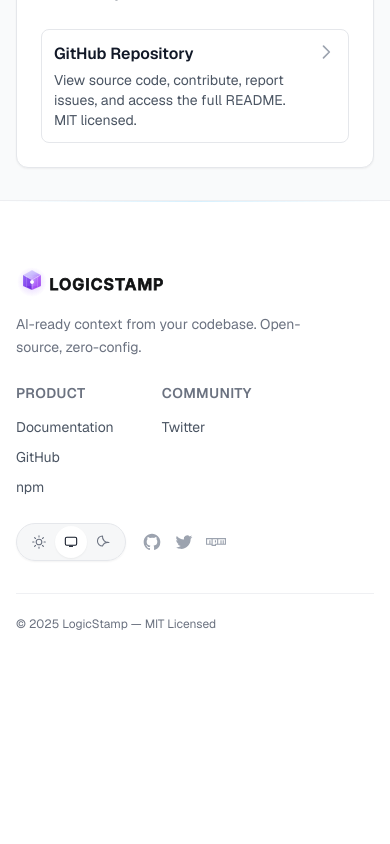
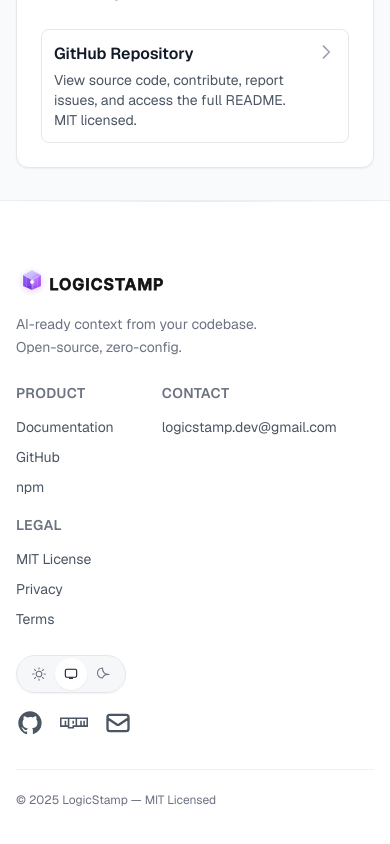
Before and after one commit to LogicStamp/logicstamp.dev, a Next.js app: page /docs in a window 390 px wide. Shown: the part 1272-2116 px from the top of the page. Before the commit the page ends 1970 px from the top, so only its background shows below. Built offline with nearby package versions, Linux system fonts and the light colour scheme; no server answers.

Commit message:
Refactor Footer and Header components to enhance layout and user experience. Update navigation structure in Footer to include contact and legal sections, and improve styling for better responsiveness. Adjust mobile menu in Header for improved accessibility and visual consistency.

```diff
--- a/src/components/Footer.tsx
+++ b/src/components/Footer.tsx
@@ -9,8 +9,13 @@ const navigation = {
     { name: 'GitHub', href: 'https://github.com/LogicStamp/logicstamp-context', external: true },
     { name: 'npm', href: 'https://www.npmjs.com/package/logicstamp-context', external: true },
   ],
-  community: [
-    { name: 'Twitter', href: 'https://twitter.com/logicstamp', external: true },
+  contact: [
+    { name: 'logicstamp.dev@gmail.com', href: 'mailto:logicstamp.dev@gmail.com', external: true },
+  ],
+  legal: [
+    { name: 'MIT License', href: '#', external: false },
+    { name: 'Privacy', href: '#', external: false },
+    { name: 'Terms', href: '#', external: false },
   ],
 }
 
@@ -20,7 +25,7 @@ export default function Footer() {
       {/* Faint gradient accent line */}
       <div className="h-px w-full bg-gradient-to-r from-transparent via-primary-200/60 dark:via-secondary-700/60 to-transparent" />
 
-      <div className="mx-auto max-w-6xl px-4 sm:px-6 lg:px-8 py-16">
+      <div className="mx-auto max-w-[1320px] px-4 sm:px-6 lg:px-8 py-16">
         <AnimatedSection direction="up" delay={0}>
           <div className="flex flex-col gap-8 md:gap-6">
             {/* Top row: logo + nav + controls */}
@@ -35,11 +40,11 @@ export default function Footer() {
                   <LogicStampWordmark height={20} className="block sm:hidden" />
                 </a>
                 <p className="mt-2 max-w-xs text-sm leading-relaxed text-gray-500 dark:text-gray-400">
-                  AI-ready context from your codebase. Open-source, zero-config.
+                  AI-ready context from your codebase. <br /> Open-source, zero-config.
                 </p>
               </div>
 
-              {/* Product / Community columns */}
+              {/* Product / Contact / Legal columns */}
               <div className="flex flex-wrap gap-y-4 gap-x-12 lg:gap-x-20 text-sm md:justify-center">
                 <div>
                   <h3 className="text-sm font-semibold uppercase tracking-wide text-gray-500 dark:text-gray-400">
@@ -63,10 +68,30 @@ export default function Footer() {
 
                 <div>
                   <h3 className="text-sm font-semibold uppercase tracking-wide text-gray-500 dark:text-gray-400">
-                    Community
+                    Contact
                   </h3>
                   <ul role="list" className="mt-3 space-y-1.5">
-                    {navigation.community.map((item) => (
+                    {navigation.contact.map((item) => (
+                      <li key={item.name}>
+                        <a
+                          href={item.href}
+                          target={item.external ? '_blank' : undefined}
+                          rel={item.external ? 'noopener noreferrer' : undefined}
+                          className="text-sm leading-6 text-gray-600 dark:text-gray-400 hover:text-gray-900 dark:hover:text-white transition-colors"
+                        >
+                          {item.name}
+                        </a>
+                      </li>
+                    ))}
+                  </ul>
+                </div>
+
+                <div>
+                  <h3 className="text-sm font-semibold uppercase tracking-wide text-gray-500 dark:text-gray-400">
+                    Legal
+                  </h3>
+                  <ul role="list" className="mt-3 space-y-1.5">
+                    {navigation.legal.map((item) => (
                       <li key={item.name}>
                         <a
                           href={item.href}
@@ -83,17 +108,17 @@ export default function Footer() {
               </div>
 
               {/* Theme toggle + icons */}
-              <div className="flex items-center justify-start gap-4 md:justify-end">
+              <div className="flex flex-col items-start gap-4 md:items-end">
                 <ThemeToggle compact />
-                <div className="flex items-center gap-3">
+                <div className="flex items-center gap-4">
                   <a
                     href="https://github.com/LogicStamp/logicstamp-context"
                     target="_blank"
                     rel="noopener noreferrer"
-                    className="text-gray-400 hover:text-gray-600 dark:hover:text-gray-300 transition-colors duration-200 hover-lift"
+                    className="text-gray-600 dark:text-gray-400 hover:text-gray-900 dark:hover:text-white transition-colors duration-200"
                   >
                     <span className="sr-only">GitHub</span>
-                    <svg className="h-5 w-5" fill="currentColor" viewBox="0 0 24 24" aria-hidden="true">
+                    <svg className="h-7 w-7" fill="currentColor" viewBox="0 0 24 24" aria-hidden="true">
                       <path
                         fillRule="evenodd"
                         d="M12 2C6.477 2 2 6.484 2 12.017c0 4.425 2.865 8.18 6.839 9.504.5.092.682-.217.682-.483 0-.237-.008-.868-.013-1.703-2.782.605-3.369-1.343-3.369-1.343-.454-1.158-1.11-1.466-1.11-1.466-.908-.62.069-.608.069-.608 1.003.07 1.531 1.032 1.531 1.032.892 1.53 2.341 1.088 2.91.832.092-.647.35-1.088.636-1.338-2.22-.253-4.555-1.113-4.555-4.951 0-1.093.39-1.988 1.029-2.688-.103-.253-.446-1.272.098-2.65 0 0 .84-.27 2.75 1.026A9.564 9.564 0 0112 6.844c.85.004 1.705.115 2.504.337 1.909-1.296 2.747-1.027 2.747-1.027.546 1.379.202 2.398.1 2.651.64.7 1.028 1.595 1.028 2.688 0 3.848-2.339 4.695-4.566 4.943.359.309.678.92.678 1.855 0 1.338-.012 2.419-.012 2.747 0 .268.18.58.688.482A10.019 10.019 0 0022 12.017C22 6.484 17.522 2 12 2z"
@@ -102,25 +127,25 @@ export default function Footer() {
                     </svg>
                   </a>
                   <a
-                    href="https://twitter.com/logicstamp"
+                    href="https://www.npmjs.com/package/logicstamp-context"
                     target="_blank"
                     rel="noopener noreferrer"
-                    className="text-gray-400 hover:text-gray-600 dark:hover:text-gray-300 transition-colors duration-200 hover-lift"
+                    className="text-gray-600 dark:text-gray-400 hover:text-gray-900 dark:hover:text-white transition-colors duration-200"
                   >
-                    <span className="sr-only">Twitter</span>
-                    <svg className="h-5 w-5" fill="currentColor" viewBox="0 0 24 24" aria-hidden="true">
-                      <path d="M8.29 20.251c7.547 0 11.675-6.253 11.675-11.675 0-.178 0-.355-.012-.53A8.348 8.348 0 0022 5.92a8.19 8.19 0 01-2.357.646 4.118 4.118 0 001.804-2.27 8.224 8.224 0 01-2.605.996 4.107 4.107 0 00-6.993 3.743 11.65 11.65 0 01-8.457-4.287 4.106 4.106 0 001.27 5.477A4.072 4.072 0 012.8 9.713v.052a4.105 4.105 0 003.292 4.022 4.095 4.095 0 01-1.853.07 4.108 4.108 0 003.834 2.85A8.233 8.233 0 012 18.407a11.616 11.616 0 006.29 1.84" />
+                    <span className="sr-only">npm</span>
+                    <svg className="h-7 w-7" fill="currentColor" viewBox="0 0 24 24" aria-hidden="true">
+                      <path d="M0 7.334v8h6.666v1.332H12v-1.332h12v-8H0zm6.666 6.664H5.334v-4H3.999v4H1.335V8.667h5.331v5.331zm4 0v1.336H8.001V8.667h5.334v5.332h-2.669v-.001zm12.001 0h-1.33v-4h-1.336v4h-1.335v-4h-1.33v4h-2.671V8.667h8.002v5.331zM10.665 10H12v2.667h-1.335V10z" />
                     </svg>
                   </a>
                   <a
-                    href="https://www.npmjs.com/package/logicstamp-context"
+                    href="mailto:logicstamp.dev@gmail.com"
                     target="_blank"
                     rel="noopener noreferrer"
-                    className="text-gray-400 hover:text-gray-600 dark:hover:text-gray-300 transition-colors duration-200 hover-lift"
+                    className="text-gray-600 dark:text-gray-400 hover:text-gray-900 dark:hover:text-white transition-colors duration-200"
                   >
-                    <span className="sr-only">npm</span>
-                    <svg className="h-5 w-5" fill="currentColor" viewBox="0 0 24 24" aria-hidden="true">
-                      <path d="M0 7.334v8h6.666v1.332H12v-1.332h12v-8H0zm6.666 6.664H5.334v-4H3.999v4H1.335V8.667h5.331v5.331zm4 0v1.336H8.001V8.667h5.334v5.332h-2.669v-.001zm12.001 0h-1.33v-4h-1.336v4h-1.335v-4h-1.33v4h-2.671V8.667h8.002v5.331zM10.665 10H12v2.667h-1.335V10z" />
+                    <span className="sr-only">Email</span>
+                    <svg className="h-7 w-7" fill="none" stroke="currentColor" viewBox="0 0 24 24" aria-hidden="true">
+                      <path strokeLinecap="round" strokeLinejoin="round" strokeWidth={2} d="M3 8l7.89 5.26a2 2 0 002.22 0L21 8M5 19h14a2 2 0 002-2V7a2 2 0 00-2-2H5a2 2 0 00-2 2v10a2 2 0 002 2z" />
                     </svg>
                   </a>
                 </div>
--- a/src/components/Header.tsx
+++ b/src/components/Header.tsx
@@ -74,9 +74,8 @@ export default function Header() {
 
   const navigation = [
     { name: 'How it Works', href: isHomePage ? '#how-it-works' : '/#how-it-works' },
-    { name: 'Integrations', href: isHomePage ? '#integrations' : '/#integrations' },
+    { name: 'Docs', href: '/docs/' },
     { name: 'FAQ', href: isHomePage ? '#faq' : '/#faq' },
-    { name: 'Docs', href: '/docs/' },
     { name: 'GitHub', href: 'https://github.com/logicstamp/logicstamp-context', external: true },
   ]
 
@@ -154,28 +153,62 @@ export default function Header() {
     {/* Mobile menu dropdown */}
     <div className={`lg:hidden fixed top-[3.5rem] left-4 right-4 z-50 mx-auto max-w-[1320px] pt-1 transition-all duration-300 ease-in-out mobile-menu-dropdown ${mobileMenuOpen ? 'opacity-100 translate-y-0' : 'opacity-0 -translate-y-2 pointer-events-none'}`}>
       <div className="bg-gray-50/90 dark:bg-gray-900/95 rounded-xl shadow-lg border border-gray-200/20 dark:border-white/10 backdrop-blur-md">
-        <div className="px-6 py-4">
-          <div className="space-y-0">
+        <div className="px-8 py-6">
+          <div className="space-y-2">
             {navigation.map((item, index) => (
               <Fragment key={item.name}>
                 <a
                   href={item.href}
                   target={item.external ? '_blank' : undefined}
                   rel={item.external ? 'noopener noreferrer' : undefined}
-                  className="block rounded-lg px-3 py-2 text-sm font-medium leading-6 text-gray-900 dark:text-white hover:bg-gray-50 dark:hover:bg-gray-800 transition-colors duration-200"
+                  className="block rounded-lg px-5 py-4 text-base font-medium leading-7 text-gray-900 dark:text-white hover:bg-gray-50 dark:hover:bg-gray-800 transition-colors duration-200"
                   onClick={() => setMobileMenuOpen(false)}
                 >
                   {item.name}
                 </a>
                 {index < navigation.length - 1 && (
-                  <div className="h-px bg-gray-200 dark:bg-gray-700 mx-3" />
+                  <div className="h-px bg-gray-200 dark:bg-gray-700 mx-5" />
                 )}
               </Fragment>
             ))}
           </div>
 
+          {/* Social links */}
+          <div className="mt-6 pt-6 border-t border-gray-200 dark:border-gray-700">
+            <div className="flex items-center justify-center gap-6">
+              <a
+                href="https://github.com/LogicStamp/logicstamp-context"
+                target="_blank"
+                rel="noopener noreferrer"
+                className="text-gray-600 dark:text-gray-400 hover:text-gray-900 dark:hover:text-white transition-colors duration-200"
+                onClick={() => setMobileMenuOpen(false)}
+              >
+                <span className="sr-only">GitHub</span>
+                <svg className="h-6 w-6" fill="currentColor" viewBox="0 0 24 24" aria-hidden="true">
+                  <path
+                    fillRule="evenodd"
+                    d="M12 2C6.477 2 2 6.484 2 12.017c0 4.425 2.865 8.18 6.839 9.504.5.092.682-.217.682-.483 0-.237-.008-.868-.013-1.703-2.782.605-3.369-1.343-3.369-1.343-.454-1.158-1.11-1.466-1.11-1.466-.908-.62.069-.608.069-.608 1.003.07 1.531 1.032 1.531 1.032.892 1.53 2.341 1.088 2.91.832.092-.647.35-1.088.636-1.338-2.22-.253-4.555-1.113-4.555-4.951 0-1.093.39-1.988 1.029-2.688-.103-.253-.446-1.272.098-2.65 0 0 .84-.27 2.75 1.026A9.564 9.564 0 0112 6.844c.85.004 1.705.115 2.504.337 1.909-1.296 2.747-1.027 2.747-1.027.546 1.379.202 2.398.1 2.651.64.7 1.028 1.595 1.028 2.688 0 3.848-2.339 4.695-4.566 4.943.359.309.678.92.678 1.855 0 1.338-.012 2.419-.012 2.747 0 .268.18.58.688.482A10.019 10.019 0 0022 12.017C22 6.484 17.522 2 12 2z"
+                    clipRule="evenodd"
+                  />
+                </svg>
+              </a>
+              <a
+                href="https://www.npmjs.com/package/logicstamp-context"
+                target="_blank"
+                rel="noopener noreferrer"
+                className="text-gray-600 dark:text-gray-400 hover:text-gray-900 dark:hover:text-white transition-colors duration-200"
+                onClick={() => setMobileMenuOpen(false)}
+              >
+                <span className="sr-only">npm</span>
+                <svg className="h-6 w-6" fill="currentColor" viewBox="0 0 24 24" aria-hidden="true">
+                  <path d="M0 7.334v8h6.666v1.332H12v-1.332h12v-8H0zm6.666 6.664H5.334v-4H3.999v4H1.335V8.667h5.331v5.331zm4 0v1.336H8.001V8.667h5.334v5.332h-2.669v-.001zm12.001 0h-1.33v-4h-1.336v4h-1.335v-4h-1.33v4h-2.671V8.667h8.002v5.331zM10.665 10H12v2.667h-1.335V10z" />
+                </svg>
+              </a>
+            </div>
+          </div>
+
           {/* Theme toggle + Get Started button */}
-          <div className="mt-4 pt-4 border-t border-gray-200 dark:border-gray-700 space-y-4">
+          <div className="mt-6 pt-6 border-t border-gray-200 dark:border-gray-700 space-y-6">
             <div className="flex justify-center">
               <ThemeToggle compact />
             </div>
```
